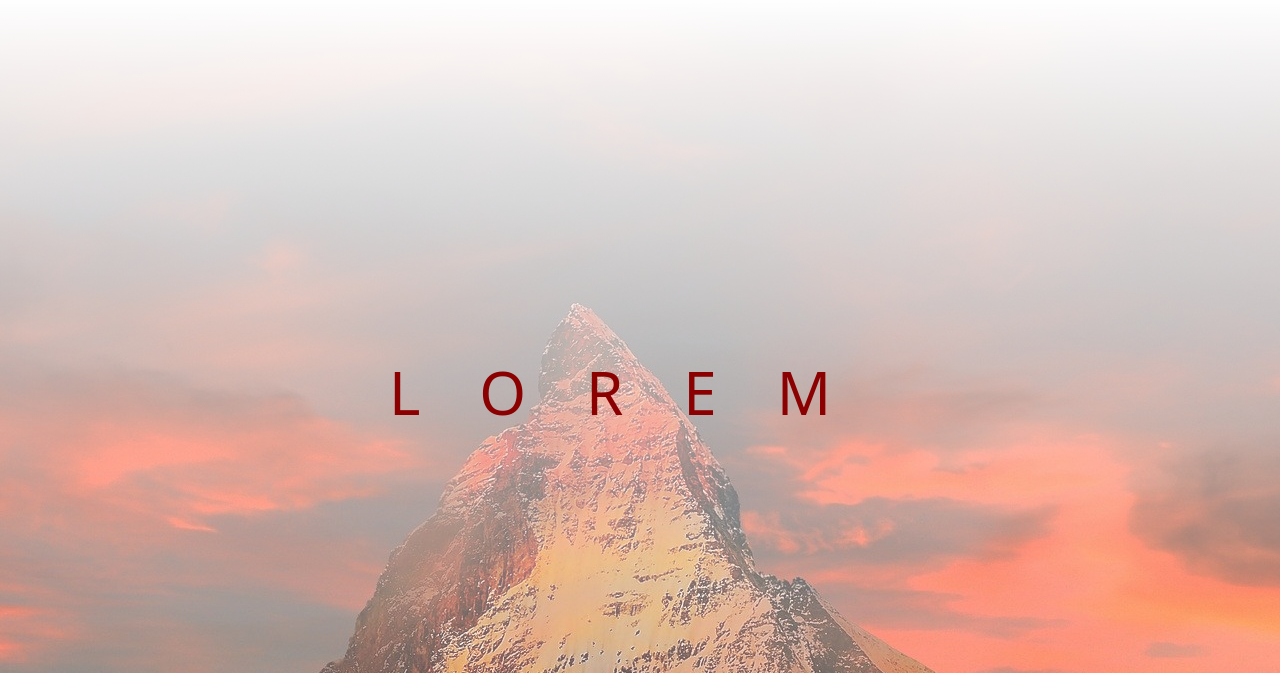
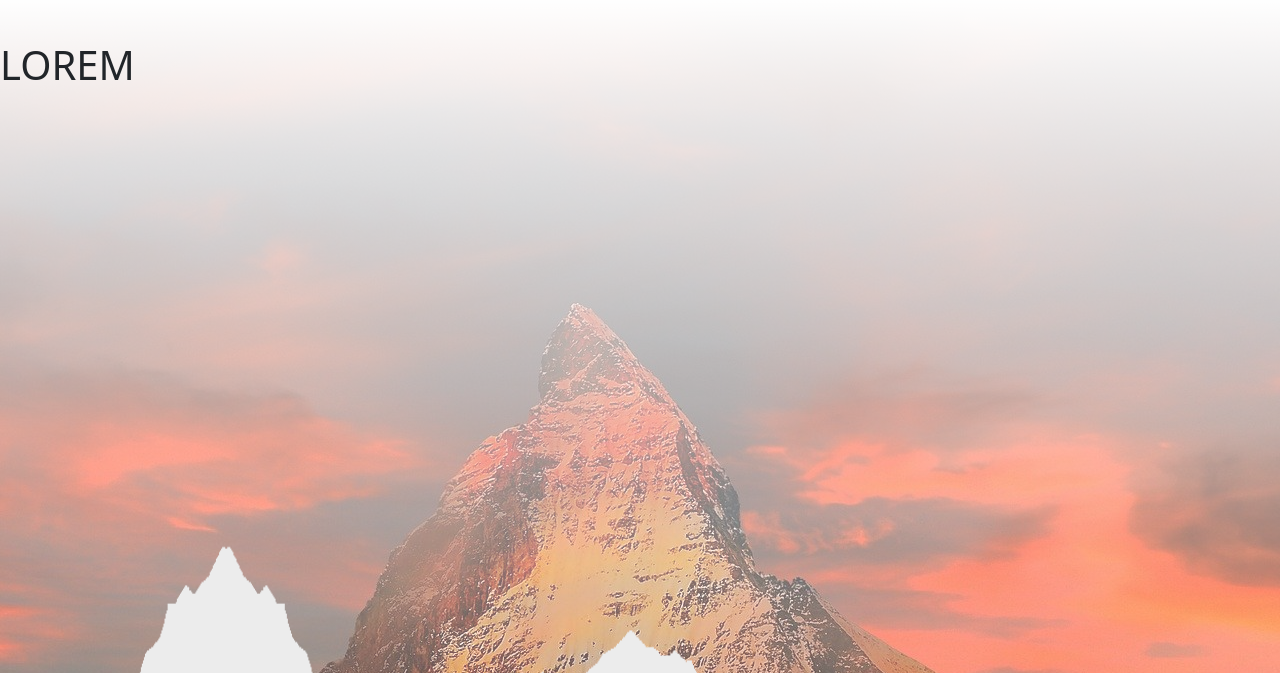
Before and after one commit to Nico820/Progetto-Red, a plain HTML site: page index.html in a window 1280 px wide. Shown: the part 127-800 px from the top of the page. Drawn offline with nearby package versions, Linux system fonts and the light colour scheme.

Commit message:
foto aggiornata

```diff
--- a/index.html
+++ b/index.html
@@ -26,18 +26,29 @@
             <a class="linkText" href="">Ultimo Link</a>
         </div>
     </nav>
-    <div class="imgBackground ">
-        <div class="divSezione1 d-flex flex-column align-items-center justify-content-end">
+    <div class="imgBackground">
+        <div class="containerImg d-flex flex-column justify-content-end align-items-center">
             <div>
-               <h1 class="titlePrincipale">
-                   LOREM
-               </h1>
+                <div>
+                    <h1>LOREM</h1>
+                </div>
+                <div>
+                    <img class="imgMontagneBianche" src="media/mountains2.png" alt="Montagne Bianche">
+                </div>
+
+
             </div>
-            <div>
-                <img class="imgMontagneBianche" src="media/mountains2.png" alt="">
-            </div>
+
         </div>
+
+
+
+
+
     </div>
+
+
+
 
 
 
--- a/style.css
+++ b/style.css
@@ -19,6 +19,14 @@
 
 /* Prima sezione*/
 
+.containerImg{
+    height: 1000px;
+    width: 100%;
+
+}
+
+
+
 .imgBackground{
     background-image: linear-gradient(rgb(255, 255, 255), rgba(255, 255, 255, 0)),  url(media/switzerland-862870_1920.jpg);
     background-position: center;
@@ -26,23 +34,18 @@
     height: 1000px;
 }
 
-.divSezione1{
-    height: 1000px;
-    min-width: 100%;
-
-
-}
 .titlePrincipale{
     font: var(--font_principale);
     color: darkred;
     letter-spacing: 60px;
-    margin-bottom: 20px;
     font-size: 60px;
+    width: 100%;
 
 }
 
 .imgMontagneBianche{
-    width: 100%;
+    max-width: 100%;
+    height: 900px;
 }
 
 
```
